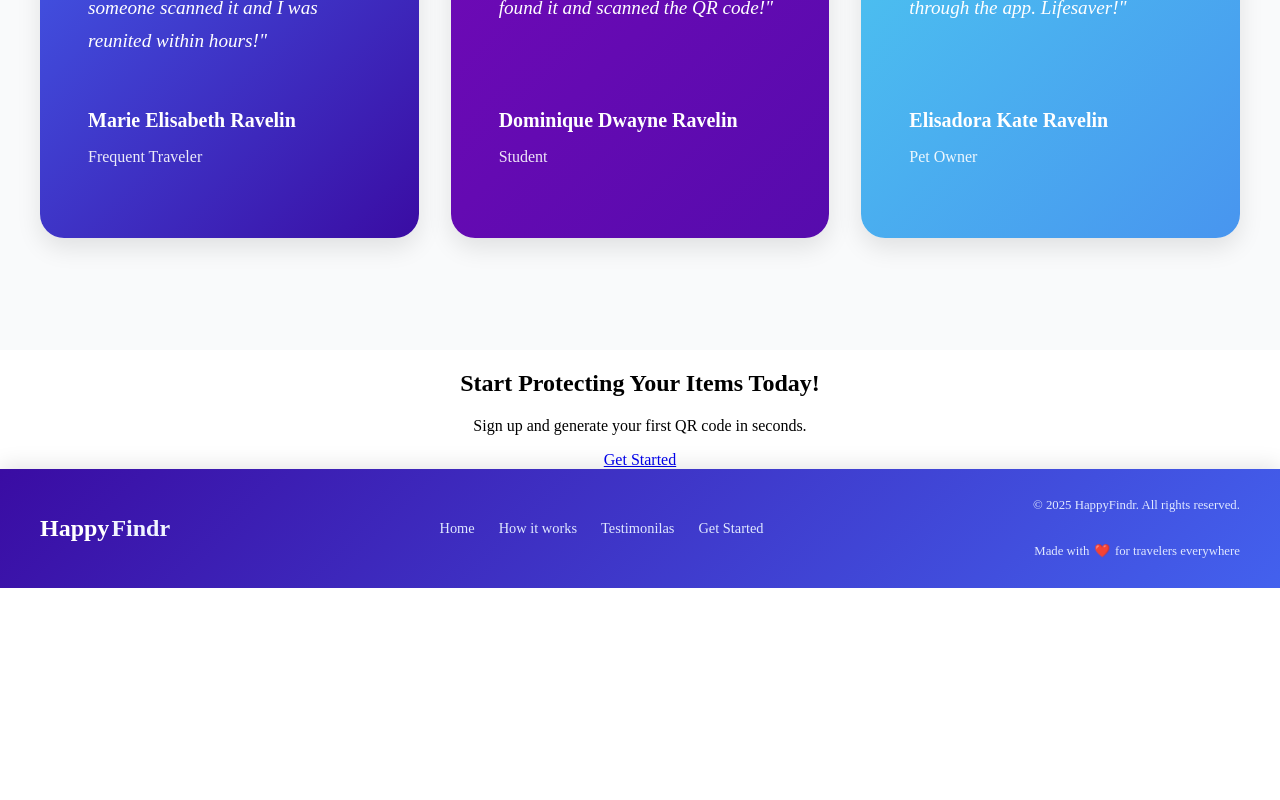
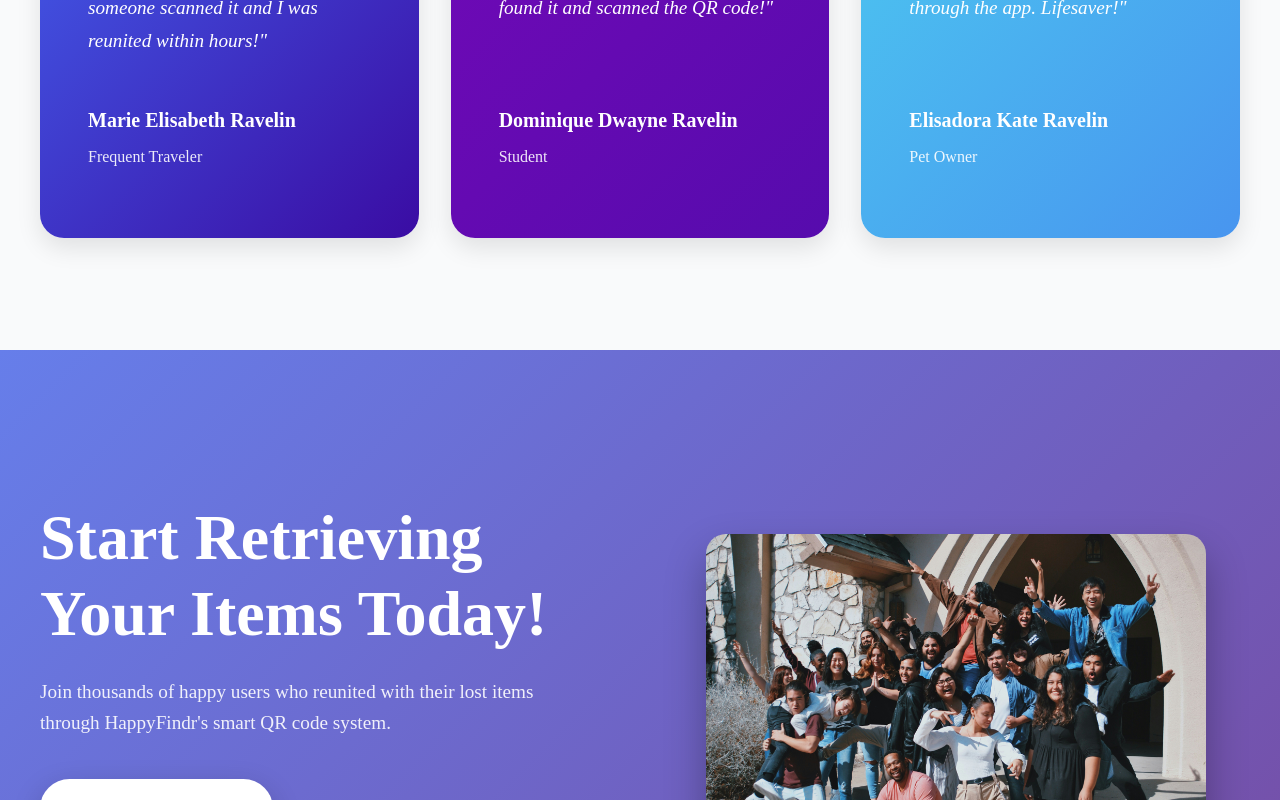
Before and after one commit to rudyravelindev/happyfindr-frontend, a React (Vite) app: page / in a window 1280 px wide. Shown: the part 2000-2800 px from the top of the page. Before the commit the page ends 2588 px from the top, so only its background shows below. Built offline with nearby package versions, Linux system fonts and the light colour scheme.

Commit message:
creating the get startedt section

```diff
--- a/src/components/CTA.css
+++ b/src/components/CTA.css
@@ -0,0 +1,121 @@
+.cta {
+  padding: 6rem 0;
+  background: linear-gradient(135deg, #667eea 0%, #764ba2 100%);
+  color: white;
+}
+
+.cta__container {
+  max-width: 1200px;
+  margin: 0 auto;
+  padding: 0 2rem;
+  display: grid;
+  grid-template-columns: 1fr;
+  gap: 4rem;
+  align-items: center;
+}
+
+.cta__content {
+  text-align: center;
+}
+
+.cta__title {
+  font-size: 2.5rem;
+  font-weight: 800;
+  margin-bottom: 1.5rem;
+  line-height: 1.2;
+}
+
+.cta__description {
+  font-size: 1.2rem;
+  margin-bottom: 2.5rem;
+  opacity: 0.9;
+  line-height: 1.6;
+  max-width: 500px;
+  margin-left: auto;
+  margin-right: auto;
+}
+
+.cta__button {
+  background: white;
+  color: #4361ee;
+  border: none;
+  padding: 1.2rem 3rem;
+  font-size: 1.1rem;
+  font-weight: 700;
+  border-radius: 50px;
+  cursor: pointer;
+  transition: all 0.3s ease;
+  box-shadow: 0 10px 30px rgba(0, 0, 0, 0.2);
+  margin-bottom: 3rem;
+}
+
+.cta__button:hover {
+  transform: translateY(-2px);
+  box-shadow: 0 15px 40px rgba(0, 0, 0, 0.3);
+}
+
+.cta__footer {
+  border-top: 1px solid rgba(255, 255, 255, 0.2);
+  padding-top: 1.5rem;
+}
+
+.cta__footer-text {
+  font-size: 0.9rem;
+  opacity: 0.8;
+}
+
+.cta__image-container {
+  position: relative;
+  display: flex;
+  justify-content: center;
+  align-items: center;
+}
+
+.cta__image {
+  width: 100%;
+  max-width: 900px;
+  height: auto;
+  border-radius: 20px;
+  box-shadow: 0 20px 40px rgba(0, 0, 0, 0.3);
+}
+
+/* Responsive Design */
+@media (min-width: 768px) {
+  .cta__container {
+    grid-template-columns: 1fr 1fr;
+    gap: 4rem;
+  }
+
+  .cta__content {
+    text-align: left;
+  }
+
+  .cta__description {
+    margin-left: 0;
+    margin-right: 0;
+  }
+
+  .cta__title {
+    font-size: 3.5rem;
+  }
+}
+
+@media (min-width: 1024px) {
+  .cta__title {
+    font-size: 4rem;
+  }
+
+  .cta__image {
+    max-width: 500px;
+  }
+}
+
+@media (max-width: 767px) {
+  .cta__title {
+    font-size: 2.2rem;
+  }
+
+  .cta__description {
+    font-size: 1.1rem;
+  }
+}
--- a/src/components/CTA.jsx
+++ b/src/components/CTA.jsx
@@ -1,22 +1,32 @@
+import './CTA.css';
+import ctaImage from '../assets/cta-img.jpg';
+
 export default function CTA() {
   return (
-    <section
-      id="cta"
-      className="cta bg-gradient-to-r from-indigo-600 via-purple-600 to-pink-500 text-white py-28"
-    >
-      <div className="cta__container container mx-auto text-center px-4">
-        <h2 className="cta__title text-3xl md:text-4xl lg:text-5xl font-extrabold mb-6 drop-shadow-lg">
-          Start Protecting Your Items Today!
-        </h2>
-        <p className="cta__subtitle text-lg md:text-xl lg:text-2xl mb-10 drop-shadow-md">
-          Sign up and generate your first QR code in seconds.
-        </p>
-        <a
-          href="/signup"
-          className="cta__btn bg-white text-indigo-600 px-8 py-4 rounded-full text-lg md:text-xl font-bold shadow-lg transform transition hover:scale-105 hover:bg-gray-100"
-        >
-          Get Started
-        </a>
+    <section id="cta" className="cta">
+      <div className="cta__container">
+        {/* Left Column - Text Content */}
+        <div className="cta__content">
+          <h1 className="cta__title">Start Retrieving Your Items Today!</h1>
+
+          <p className="cta__description">
+            Join thousands of happy users who reunited with their lost items
+            through HappyFindr's smart QR code system.
+          </p>
+
+          <button className="cta__button">Get Started Now</button>
+
+          <div className="cta__footer">
+            <p className="cta__footer-text">
+              <strong>HappyFindr</strong> · Secure · Reliable · Trusted
+            </p>
+          </div>
+        </div>
+
+        {/* Right Column - Image */}
+        <div className="cta__image-container">
+          <img src={ctaImage} alt="Happy people" className="cta__image" />
+        </div>
       </div>
     </section>
   );
--- a/src/components/Hero.css
+++ b/src/components/Hero.css
@@ -1,4 +1,3 @@
-/* Hero Section */
 .hero {
   min-height: 100vh;
   display: flex;
@@ -91,7 +90,7 @@
 
 @media (min-width: 1024px) {
   .hero__title {
-    font-size: 4.8rem;
+    font-size: 4rem;
   }
 
   .hero__description {
@@ -105,7 +104,7 @@
   }
 
   .hero__title {
-    font-size: 2.8rem;
+    font-size: 1.8rem;
   }
 
   .hero__description {
@@ -113,7 +112,7 @@
   }
 
   .hero__button {
-    padding: 0.5rem 1.2rem;
+    padding: 0.5rem 1rem;
     font-size: 1.1rem;
   }
 }
--- a/src/components/Hero.jsx
+++ b/src/components/Hero.jsx
@@ -38,7 +38,6 @@ export default function Hero() {
     >
       <div className="hero__container">
         <div className="hero__grid">
-          {/* Text Content - Left Side */}
           <div className="hero__content">
             <motion.h1 className="hero__title" variants={itemVariants}>
               Never Lose Your Belongings Again
--- a/src/components/Navbar.css
+++ b/src/components/Navbar.css
@@ -124,6 +124,7 @@ ul {
   color: #e0e8ff;
   font-weight: 500;
   padding: 0.75rem 1rem;
+  width: 100%;
   border-radius: 0.375rem;
   transition: all 0.3s ease;
   text-decoration: none;
--- a/src/components/Navbar.jsx
+++ b/src/components/Navbar.jsx
@@ -1,5 +1,6 @@
 import { useState } from 'react';
 import './Navbar.css';
+import { AiOutlineMenu } from 'react-icons/ai';
 
 export default function Navbar() {
   const [isOpen, setIsOpen] = useState(false);
@@ -38,7 +39,7 @@ export default function Navbar() {
 
         {/* Mobile Menu Button */}
         <button className="navbar__menu" onClick={() => setIsOpen(!isOpen)}>
-          ☰
+          <AiOutlineMenu />
         </button>
 
         {/* Mobile Menu */}
```
Also changed, not shown: src/assets/cta-img.jpg (added).
